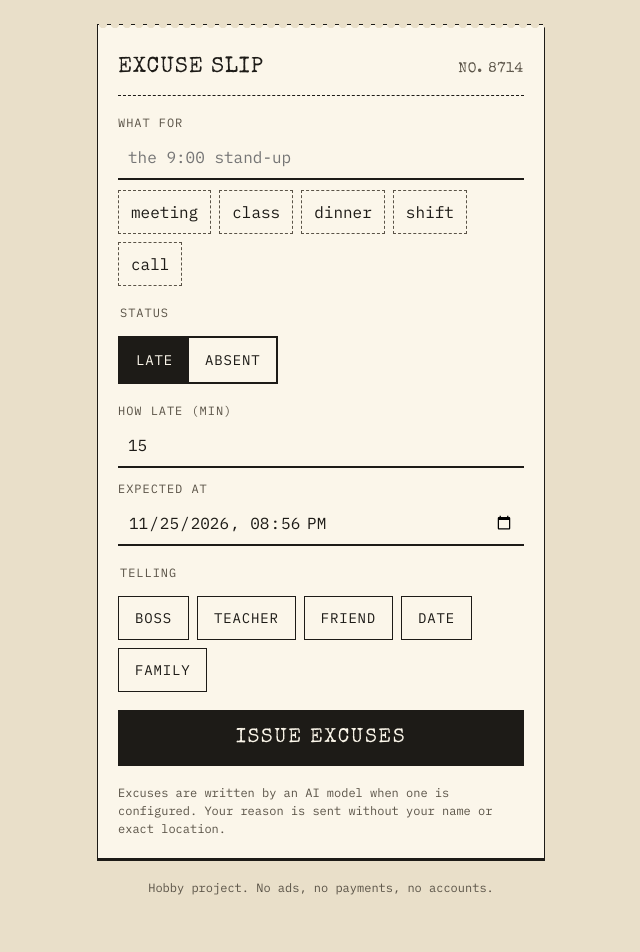
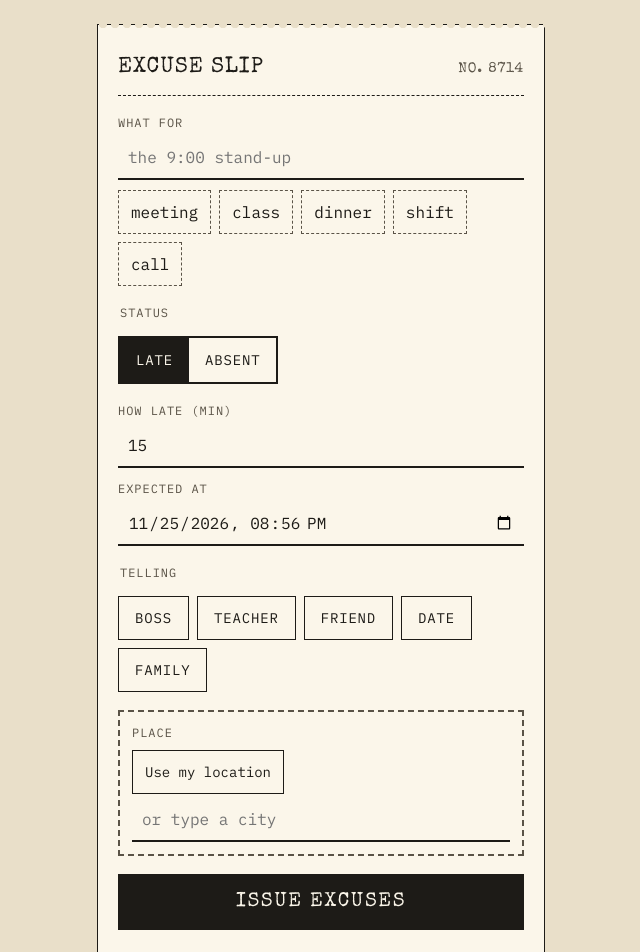
Before and after one commit to lost4onin/excuse-generator, a Next.js app: page / in a window 1280 px wide. Shown: the top 952 px of the page, without its empty margins (319-959 px from the left). Before the commit the page ends 929 px from the top, so only its background shows below. Built offline with nearby package versions, Linux system fonts and the light colour scheme.

Commit message:
feat(place): ask for location politely, take a typed city when refused

```diff
--- a/components/ClientRoot.tsx
+++ b/components/ClientRoot.tsx
@@ -1,6 +1,7 @@
 "use client";
 
 import dynamic from "next/dynamic";
+import { browserLocate } from "./PlaceRow";
 
 /** Composition root for the browser: the clock and random source are injected here. */
 const ExcuseApp = dynamic(() => import("./ExcuseApp").then((m) => m.ExcuseApp), {
@@ -12,5 +13,5 @@ const clock = () => new Date();
 const random = () => Math.random();
 
 export function ClientRoot() {
-  return <ExcuseApp clock={clock} random={random} />;
+  return <ExcuseApp clock={clock} random={random} locate={browserLocate} />;
 }
--- /dev/null
+++ b/components/ContextBox.module.css
@@ -0,0 +1,48 @@
+.box {
+  border: 2px dashed var(--muted);
+  padding: 12px;
+  display: grid;
+  gap: 12px;
+}
+
+.row {
+  display: grid;
+  gap: 4px;
+}
+
+.value {
+  display: flex;
+  flex-wrap: wrap;
+  align-items: center;
+  gap: 8px;
+  font-size: 14px;
+}
+
+.action {
+  min-height: 44px;
+  padding: 0 12px;
+  background: transparent;
+  border: 1px solid var(--ink);
+  border-radius: 0;
+  cursor: pointer;
+  font-size: 14px;
+}
+
+.city {
+  display: grid;
+}
+
+.input {
+  min-height: 44px;
+  padding: 8px 10px;
+  background: transparent;
+  border: 0;
+  border-bottom: 2px solid var(--ink);
+  border-radius: 0;
+}
+
+.error {
+  margin: 6px 0 0;
+  color: var(--stamp);
+  font-size: 14px;
+}
--- /dev/null
+++ b/components/ContextBox.tsx
@@ -0,0 +1,11 @@
+import type { ReactNode } from "react";
+import styles from "./ContextBox.module.css";
+
+/** The dashed box on the form that lists what context the excuses will use. */
+export function ContextBox({ children }: { children: ReactNode }) {
+  return (
+    <section className={styles.box} aria-label="Context">
+      {children}
+    </section>
+  );
+}
--- a/components/ExcuseApp.tsx
+++ b/components/ExcuseApp.tsx
@@ -2,15 +2,19 @@
 
 import { useState } from "react";
 import { toLocalTimeValue, type FormInput } from "@/lib/form";
+import type { PlaceState } from "@/lib/place";
+import { ContextBox } from "./ContextBox";
 import { ExcuseForm, type FormDraft } from "./ExcuseForm";
+import { PlaceRow, type Locate } from "./PlaceRow";
 import styles from "./ExcuseApp.module.css";
 
 interface Props {
   clock: () => Date;
   random: () => number;
+  locate: Locate;
 }
 
-export function ExcuseApp({ clock, random }: Props) {
+export function ExcuseApp({ clock, random, locate }: Props) {
   const [slipNo] = useState(() => String(Math.floor(random() * 9000) + 1000));
   const [draft, setDraft] = useState<FormDraft>(() => ({
     reason: "",
@@ -19,11 +23,22 @@ export function ExcuseApp({ clock, random }: Props) {
     localTime: toLocalTimeValue(clock()),
     audience: "",
   }));
+  const [place, setPlace] = useState<PlaceState>({ kind: "idle" });
   const [submitted, setSubmitted] = useState<FormInput | null>(null);
 
   return (
     <main className={styles.shell}>
-      <ExcuseForm slipNo={slipNo} draft={draft} onDraftChange={setDraft} onSubmit={setSubmitted} />
+      <ExcuseForm
+        slipNo={slipNo}
+        draft={draft}
+        onDraftChange={setDraft}
+        onSubmit={setSubmitted}
+        context={
+          <ContextBox>
+            <PlaceRow place={place} onChange={setPlace} locate={locate} />
+          </ContextBox>
+        }
+      />
       {submitted && (
         <p className={styles.pending} role="status">
           Slip filed. The excuse desk opens in a later build.
--- /dev/null
+++ b/components/PlaceRow.tsx
@@ -0,0 +1,107 @@
+"use client";
+
+import { useId, useState } from "react";
+import { coarsen, validateCity, type Coords, type PlaceState } from "@/lib/place";
+import styles from "./ContextBox.module.css";
+
+export type Locate = () => Promise<Coords>;
+
+/** Browser adapter for the location port. */
+export const browserLocate: Locate = () =>
+  new Promise((resolve, reject) => {
+    if (!("geolocation" in navigator)) {
+      reject(new Error("unsupported"));
+      return;
+    }
+    navigator.geolocation.getCurrentPosition(
+      (pos) => {
+        resolve({ latitude: pos.coords.latitude, longitude: pos.coords.longitude });
+      },
+      (e) => {
+        reject(new Error(e.message));
+      },
+      { enableHighAccuracy: false, timeout: 8000, maximumAge: 600_000 },
+    );
+  });
+
+interface Props {
+  place: PlaceState;
+  onChange: (place: PlaceState) => void;
+  locate: Locate;
+}
+
+export function PlaceRow({ place, onChange, locate }: Props) {
+  const id = useId();
+  const [city, setCity] = useState(place.kind === "manual" ? place.city : "");
+  const [error, setError] = useState<string | null>(null);
+
+  const useLocation = () => {
+    onChange({ kind: "locating" });
+    locate().then(
+      (coords) => {
+        const c = coarsen(coords);
+        onChange(c ? { kind: "located", coords: c } : { kind: "denied" });
+      },
+      () => {
+        onChange({ kind: "denied" });
+      },
+    );
+  };
+
+  const saveCity = () => {
+    const r = validateCity(city);
+    if (r.ok) {
+      setError(null);
+      onChange({ kind: "manual", city: r.city });
+    } else {
+      setError(r.error);
+    }
+  };
+
+  const showCityField = place.kind === "denied" || place.kind === "manual" || place.kind === "idle";
+
+  return (
+    <div className={styles.row}>
+      <span className="label">Place</span>
+      <div className={styles.value}>
+        {place.kind === "located" && <span>Near you (about 1 km)</span>}
+        {place.kind === "locating" && <span>Finding you…</span>}
+        {place.kind === "manual" && <span>{place.city}</span>}
+        {place.kind === "denied" && <span>Location off. Type a city instead.</span>}
+        {place.kind !== "locating" && place.kind !== "located" && (
+          <button type="button" className={styles.action} onClick={useLocation}>
+            Use my location
+          </button>
+        )}
+      </div>
+      {showCityField && (
+        <div className={styles.city}>
+          <label className="visually-hidden" htmlFor={`${id}-city`}>
+            City
+          </label>
+          <input
+            id={`${id}-city`}
+            className={styles.input}
+            value={city}
+            placeholder="or type a city"
+            autoComplete="address-level2"
+            maxLength={80}
+            aria-invalid={error ? true : undefined}
+            aria-describedby={error ? `${id}-city-err` : undefined}
+            onChange={(e) => {
+              setCity(e.target.value);
+            }}
+            onBlur={() => {
+              if (city.trim() !== "") saveCity();
+            }}
+          />
+          {error && (
+            <p id={`${id}-city-err`} className={styles.error}>
+              {error}
+            </p>
+          )}
+        </div>
+      )}
+    </div>
+  );
+}
--- /dev/null
+++ b/lib/place.ts
@@ -0,0 +1,47 @@
+import { z } from "zod";
+
+export const CITY_MAX = 80;
+
+/** Two decimals is about a kilometre: enough for weather, too coarse for a doorstep. */
+export function roundCoord(value: number): number {
+  return Math.round(value * 100) / 100;
+}
+
+export interface Coords {
+  latitude: number;
+  longitude: number;
+}
+
+export function coarsen(coords: Coords): Coords | null {
+  const { latitude, longitude } = coords;
+  if (!Number.isFinite(latitude) || !Number.isFinite(longitude)) return null;
+  if (Math.abs(latitude) > 90 || Math.abs(longitude) > 180) return null;
+  return { latitude: roundCoord(latitude), longitude: roundCoord(longitude) };
+}
+
+const citySchema = z
+  .string()
+  .transform((s) => s.replace(/\s+/g, " ").trim())
+  .pipe(
+    z
+      .string()
+      .min(2, "Type a city name.")
+      .max(CITY_MAX, "That city name is too long.")
+      .regex(/^[\p{L}\p{M}\s.'-]+$/u, "Letters, spaces, dots, apostrophes and dashes only."),
+  );
+
+export function validateCity(
+  raw: string,
+): { ok: true; city: string } | { ok: false; error: string } {
+  const r = citySchema.safeParse(raw);
+  if (r.success) return { ok: true, city: r.data };
+  return { ok: false, error: r.error.issues[0]?.message ?? "Invalid city." };
+}
+
+/** Where the place came from; the UI shows a different note for each. */
+export type PlaceState =
+  | { kind: "idle" }
+  | { kind: "locating" }
+  | { kind: "located"; coords: Coords }
+  | { kind: "denied" }
+  | { kind: "manual"; city: string };
--- a/next.config.ts
+++ b/next.config.ts
@@ -3,6 +3,16 @@ import type { NextConfig } from "next";
 const nextConfig: NextConfig = {
   reactStrictMode: true,
   poweredByHeader: false,
+  headers() {
+    return Promise.resolve([
+      {
+        source: "/:path*",
+        headers: [
+          { key: "Permissions-Policy", value: "geolocation=(self), camera=(), microphone=()" },
+        ],
+      },
+    ]);
+  },
 };
 
 export default nextConfig;
```
Also changed, not shown: 2 other files (tests, documents, lock files or other folders).
